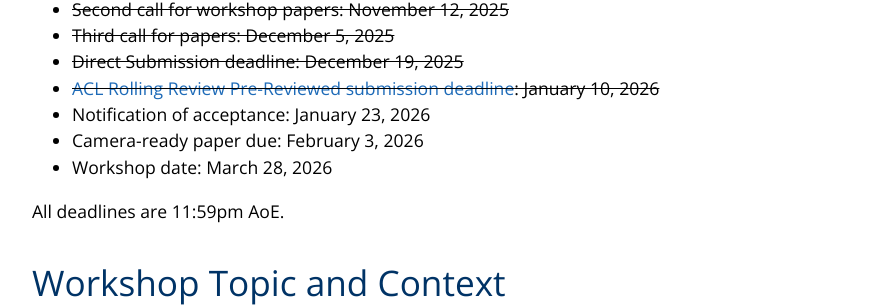
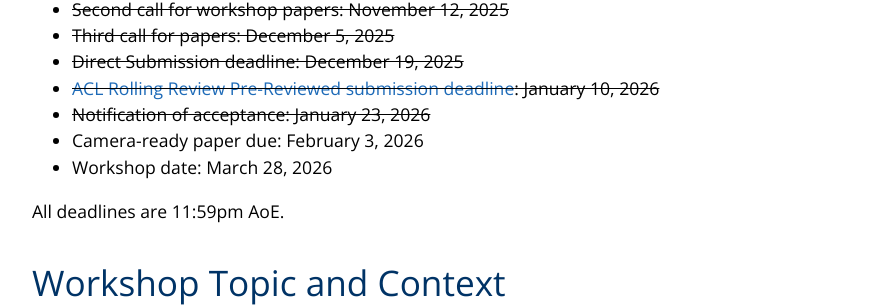
Before and after one commit to HeaLing-workshop/HeaLing-workshop.github.io, a Jekyll site: the page built from index.md, in a window 1280 px wide. Shown: the part 1356-1663 px from the top of the page, without its empty margins (192-1082 px from the left). Built offline with Jekyll 4.4.1, drawn with Linux system fonts in a browser that asks for light colours.

```diff
--- a/index.md
+++ b/index.md
@@ -14,7 +14,7 @@ _Tagline:_ Exploring Linguistic Analysis in Medicine and Healthcare: Bridging Hy
 - ~~Third call for papers: December 5, 2025~~
 - ~~Direct Submission deadline: December 19, 2025~~
 - ~~[ACL Rolling Review Pre-Reviewed submission deadline](https://openreview.net/group?id=eacl.org/EACL/2026/Workshop/HeaLing/ARR_Commitment): January 10, 2026~~
-- Notification of acceptance: January 23, 2026
+- ~~Notification of acceptance: January 23, 2026~~
 - Camera-ready paper due: February 3, 2026
 - Workshop date: March 28, 2026
 
```
